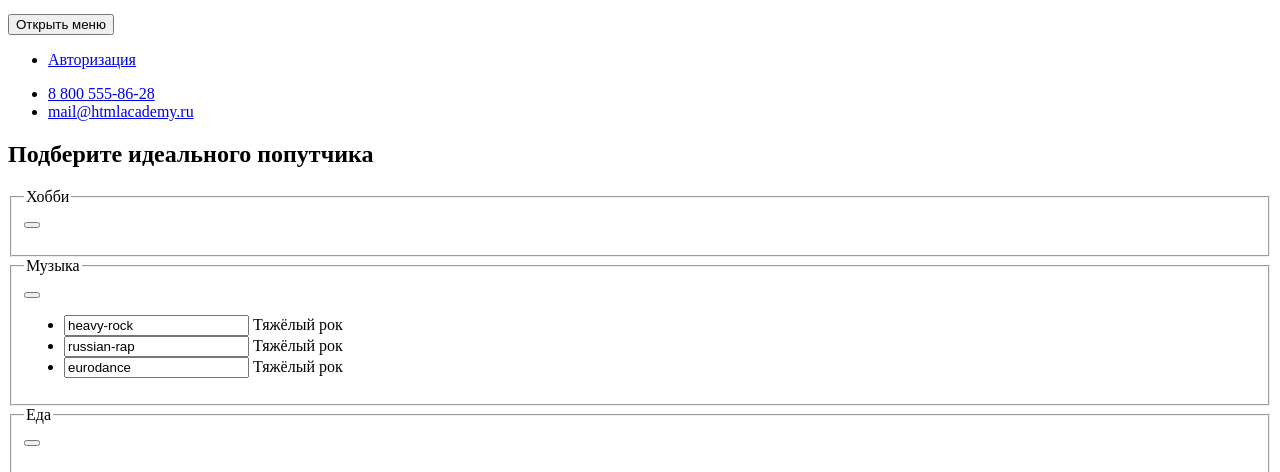
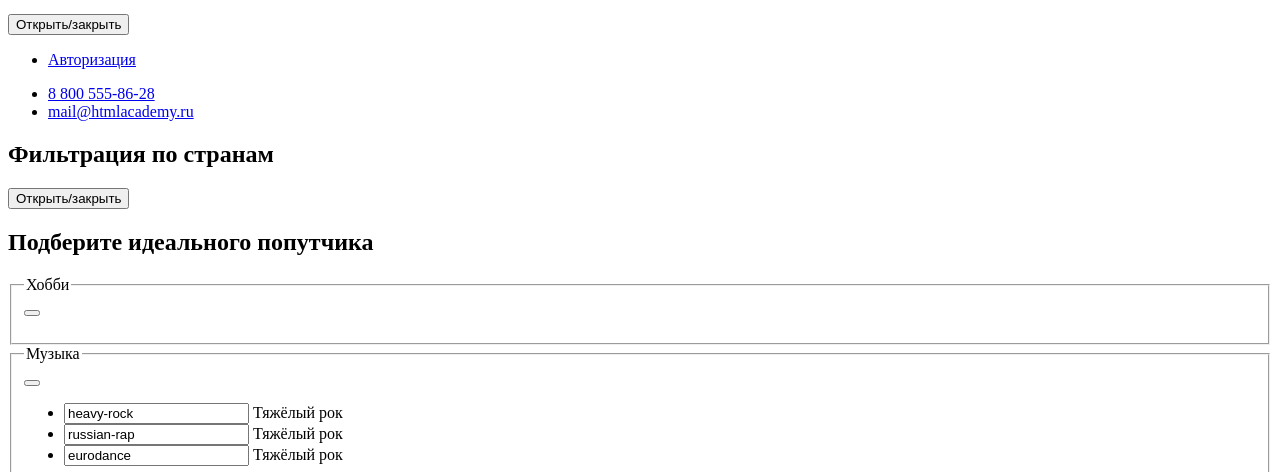
Before and after one commit to danilabohanov123/1185083-pognali-20, a website: page source/catalog.html in a window 1280 px wide. Shown: the part 298-770 px from the top of the page. Drawn offline with Linux system fonts and the light colour scheme.

```diff
--- a/source/catalog.html
+++ b/source/catalog.html
@@ -30,7 +30,7 @@
             </li>
           </ul>
           <button class="nav-main__toggle toggle-item">
-            <span class="visually-hidden">Открыть меню</span>
+            <span class="visually-hidden">Открыть/закрыть</span>
           </button>
           <ul class="nav-main__user user">
             <li class="user__item">
@@ -49,6 +49,12 @@
       </div>
     </header>
     <main class="catalog-main">
+      <section class="catalog-main__country-filter-section country-filter-section">
+        <h2 class="country-filter-section__title">Фильтрация по странам</h2>
+        <button class="country-filter-section__toggle toggle-item toggle-item--special">
+          <span class="visually-hidden">Открыть/закрыть</span>
+        </button>
+      </section>
       <section class="catalog-main__traveler-form-section traveler-form-section">
         <h2 class="traveler-form-section__title">Подберите идеального попутчика</h2>
         <form class="traveler-form-section__traveler-form traveler-form" action="https://echo.htmlacademy.ru" method="get">
```
Also changed, not shown: source/form.html (+1 -1 lines), source/index.html (+1 -1 lines).
